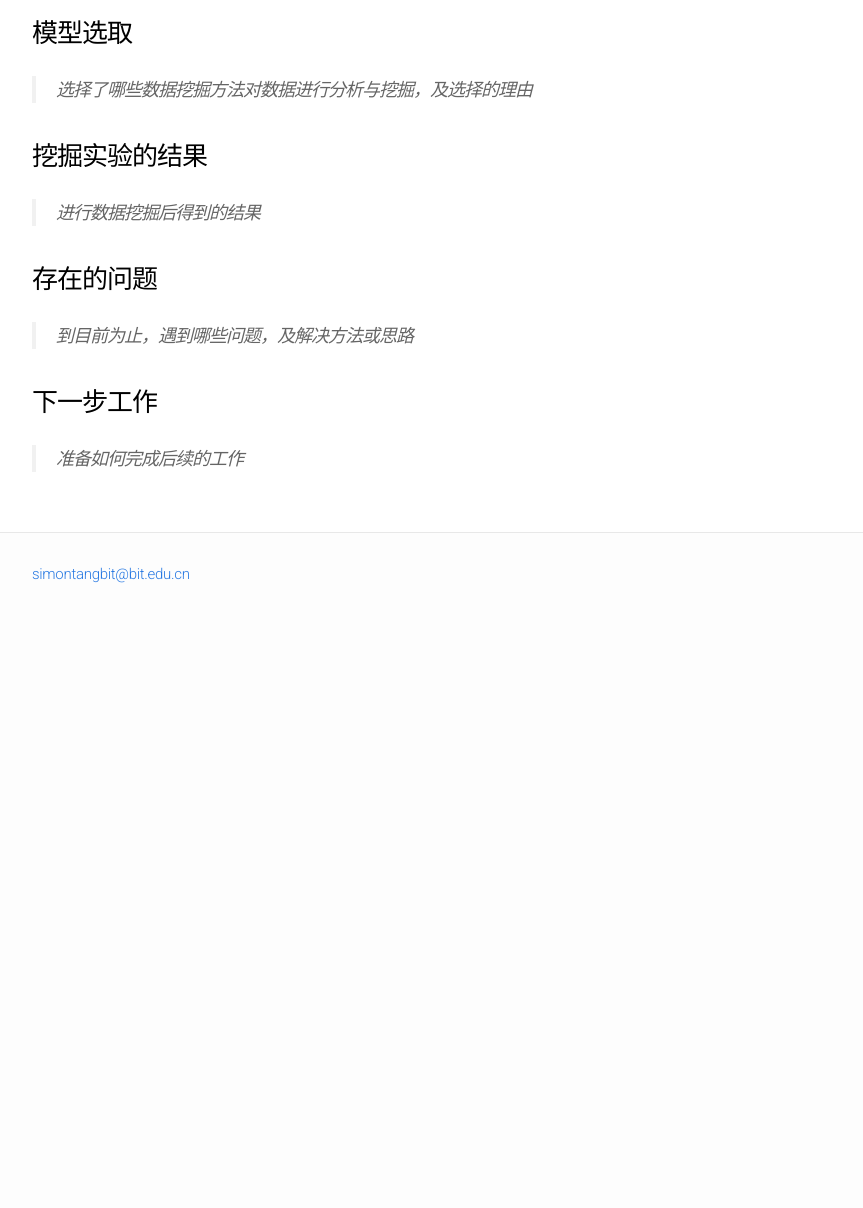
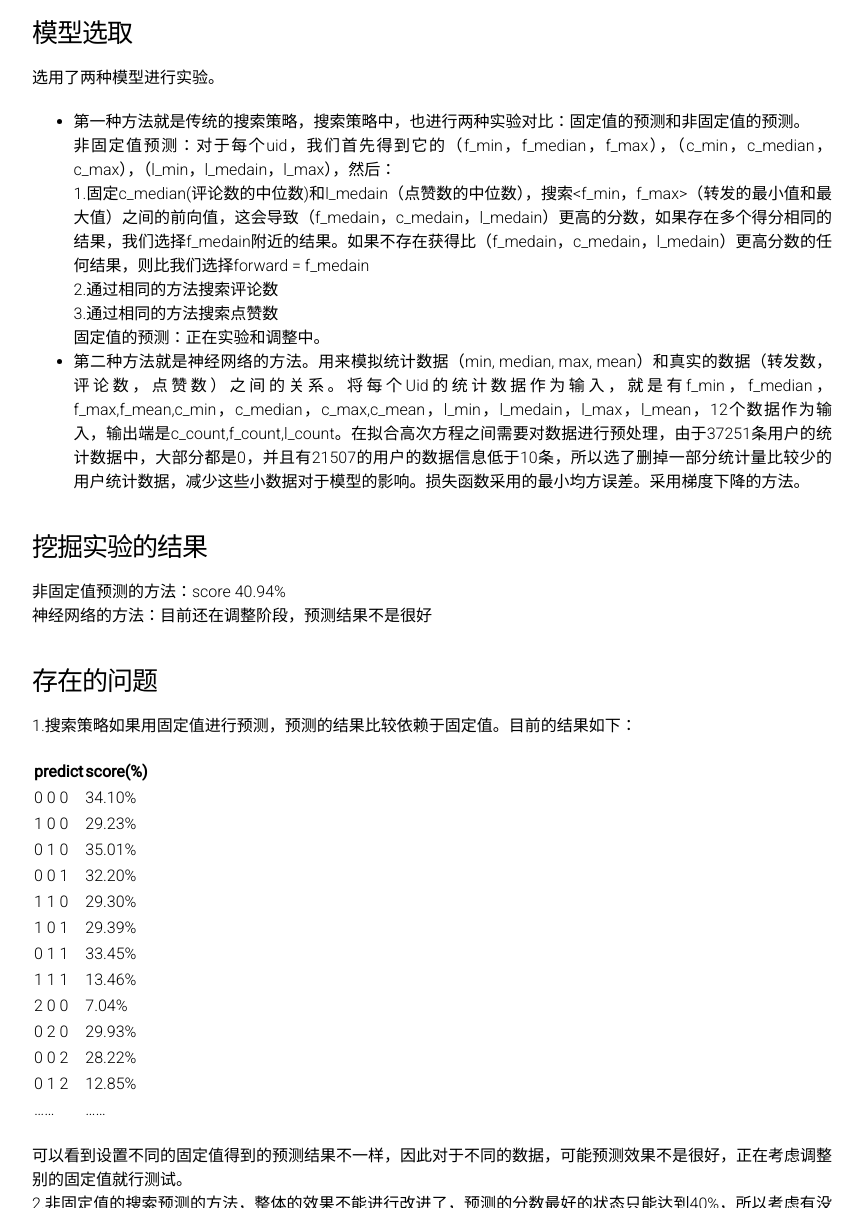
Before and after one commit to BITDM/bitdm.github.io, a Jekyll site: the page built from 2018/projects/P07/midterm.md, in a window 1280 px wide and 1400 px high, scrolled down 1947 px. Shown: the part 192-1400 px from the top of the window, without its empty margins (208-1071 px from the left). Built offline with Jekyll 4.4.1, drawn with Linux system fonts in a browser that asks for light colours; our own code applies the rules of GitHub Pages for plain Markdown files; before the commit the page ends 2770 px from its top, so only the background shows below that; some of the changed text lies outside the part shown.

Commit message:
Update midterm.md

```diff
--- a/2018/projects/P07/midterm.md
+++ b/2018/projects/P07/midterm.md
@@ -29,16 +29,50 @@ permalink: /2018/projects/p07/midterm/
 
 ### 模型选取
 
-> 选择了哪些数据挖掘方法对数据进行分析与挖掘，及选择的理由
+选用了两种模型进行实验。
+- 第一种方法就是传统的搜索策略，搜索策略中，也进行两种实验对比：固定值的预测和非固定值的预测。
+非固定值预测：对于每个uid，我们首先得到它的（f_min，f_median，f_max），（c_min，c_median，c_max），（l_min，l_medain，l_max），然后：
+    1.固定c_median(评论数的中位数)和l_medain（点赞数的中位数），搜索<f_min，f_max>（转发的最小值和最大值）之间的前向值，这会导致（f_medain，c_medain，l_medain）更高的分数，如果存在多个得分相同的结果，我们选择f_medain附近的结果。如果不存在获得比（f_medain，c_medain，l_medain）更高分数的任何结果，则比我们选择forward = f_medain
+    2.通过相同的方法搜索评论数
+    3.通过相同的方法搜索点赞数
+固定值的预测：正在实验和调整中。
+
+- 第二种方法就是神经网络的方法。用来模拟统计数据（min, median, max, mean）和真实的数据（转发数，评论数，点赞数）之间的关系。将每个Uid的统计数据作为输入，就是有f_min，f_median，f_max,f_mean,c_min，c_median，c_max,c_mean，l_min，l_medain，l_max，l_mean，12个数据作为输入，输出端是c_count,f_count,l_count。在拟合高次方程之间需要对数据进行预处理，由于37251条用户的统计数据中，大部分都是0，并且有21507的用户的数据信息低于10条，所以选了删掉一部分统计量比较少的用户统计数据，减少这些小数据对于模型的影响。损失函数采用的最小均方误差。采用梯度下降的方法。
 
 ### 挖掘实验的结果
 
-> 进行数据挖掘后得到的结果
+非固定值预测的方法：score 40.94%
+神经网络的方法：目前还在调整阶段，预测结果不是很好
 
 ### 存在的问题
 
-> 到目前为止，遇到哪些问题，及解决方法或思路
+1.搜索策略如果用固定值进行预测，预测的结果比较依赖于固定值。目前的结果如下：
+
+  predict   | score(%)
+------------|----------
+ 0  0  0    | 34.10%
+ 1  0  0    | 29.23%
+ 0  1  0    | 35.01%
+ 0  0  1    | 32.20%
+ 1  1  0    | 29.30%
+ 1  0  1    | 29.39%
+ 0  1  1    | 33.45%
+ 1  1  1    | 13.46%
+ 2  0  0    | 7.04%
+ 0  2  0    | 29.93%
+ 0  0  2    | 28.22%
+ 0  1  2    | 12.85%
+   ……       |   ……
+
+可以看到设置不同的固定值得到的预测结果不一样，因此对于不同的数据，可能预测效果不是很好，正在考虑调整别的固定值就行测试。
+2.非固定值的搜索预测的方法，整体的效果不能进行改进了，预测的分数最好的状态只能达到40%，所以考虑有没有其他的方法能提高预测结果分数的。
+3.基于神经网络的方法回归出每个用户的统计特性和真实的值之间的关系。在训练的时候出现了不收敛的问题。
 
 ### 下一步工作
 
-> 准备如何完成后续的工作
+后续正在准备从以下五个方向进行实验：
+- 对数据进行预处理
+- 对数据进行归一化
+- 调整我们的损失函数，找到更合适的损失函数
+- 重新思考数据之间的对应关系
+- 考虑用强化学习的方法进行实验
```
